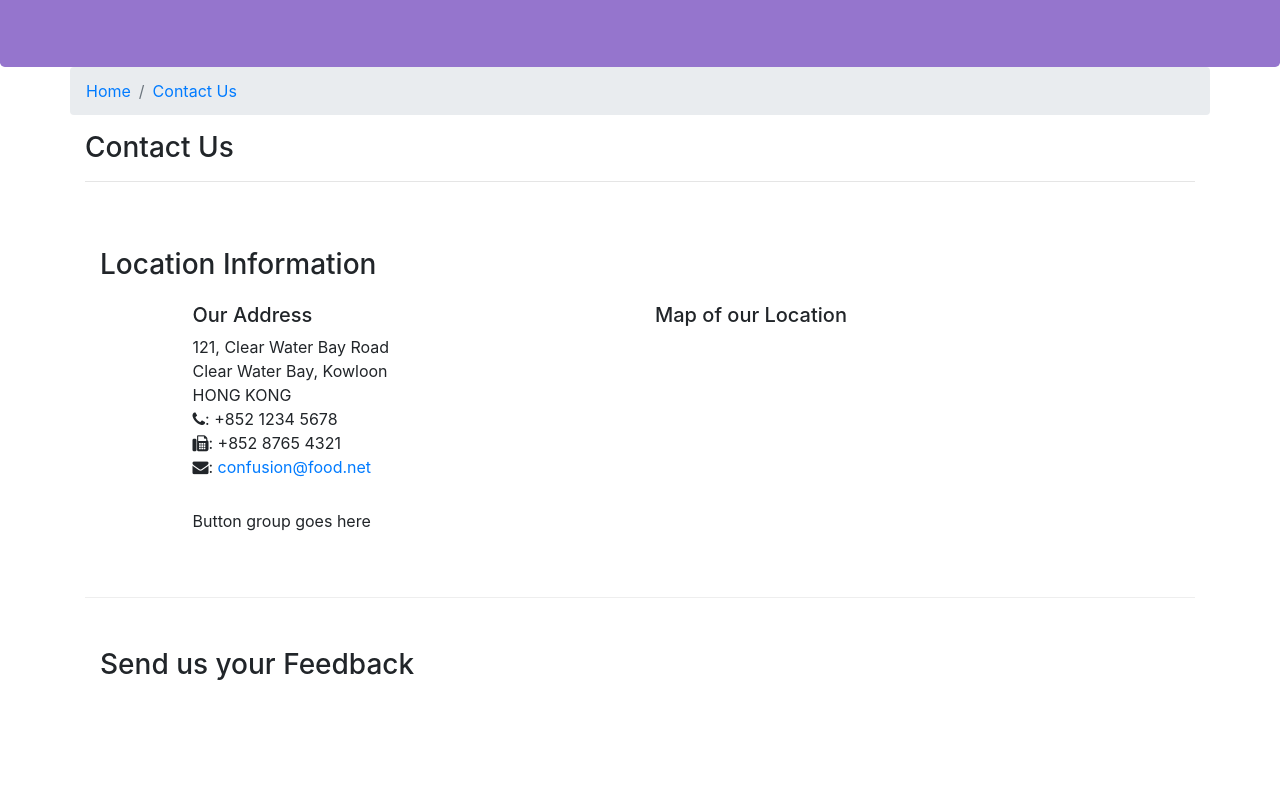
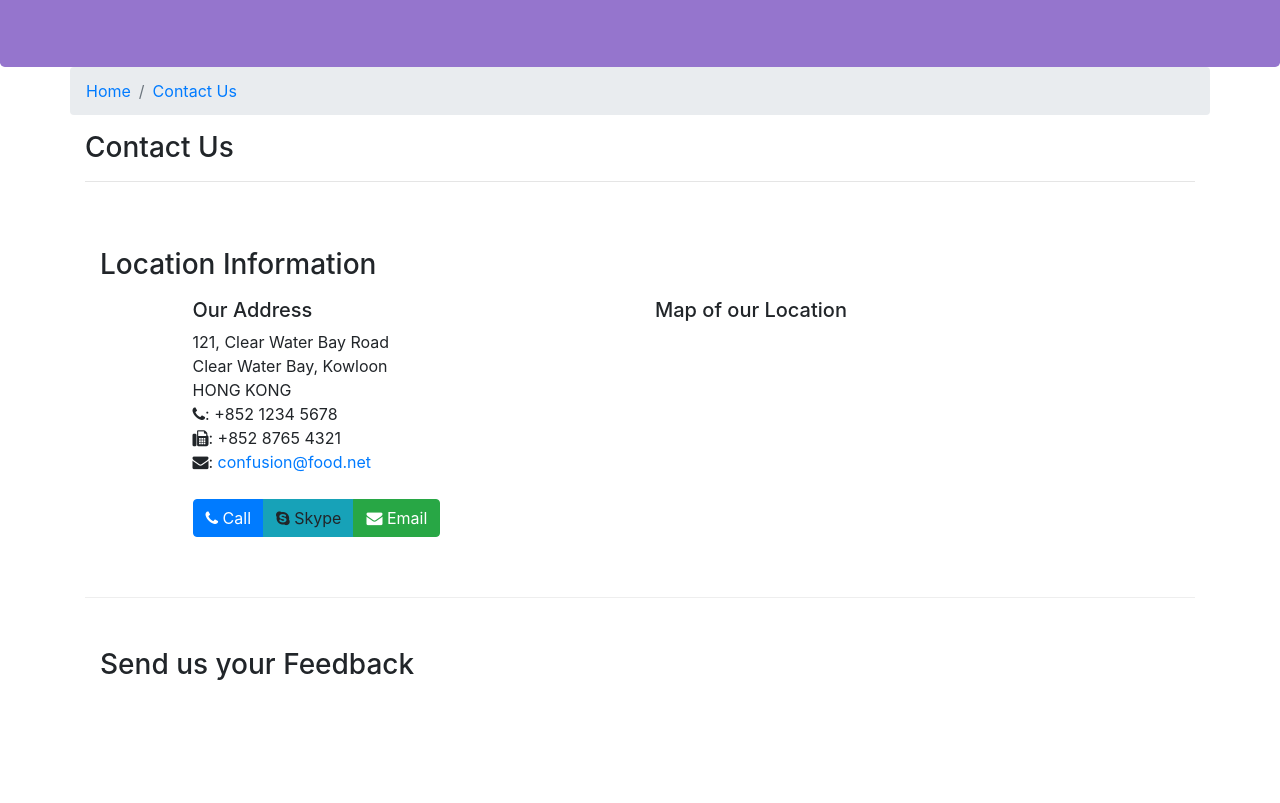
Before and after one commit to nilesh-05/Coursera-Bootstrap, a website: page Bootstrap4/conFusion/contactus.html in a window 1280 px wide. Shown: the part 267-1070 px from the top of the page. Drawn offline with nearby package versions, Linux system fonts and the light colour scheme.

Commit message:
buttons added in contactus

```diff
--- a/Bootstrap4/conFusion/contactus.html
+++ b/Bootstrap4/conFusion/contactus.html
@@ -79,7 +79,11 @@
                 <h5>Map of our Location</h5>
             </div>
             <div class="col-12 col-sm-11 offset-sm-1">
-                Button group goes here
+                <div class="btn-group" role="group">
+                    <a class="btn btn-primary" href="tel:+8521234658" role="button"><i class="fa fa-phone" ></i> Call</a>
+                    <a class="btn btn-info"  role="button" ><i class="fa fa-skype"></i> Skype</a>
+                    <a class="btn btn-success" href="mailto:confusion@food.net" role="button" ><i class="fa fa-envelope"></i> Email</a>
+                </div>
             </div>
         </div>
 
```
